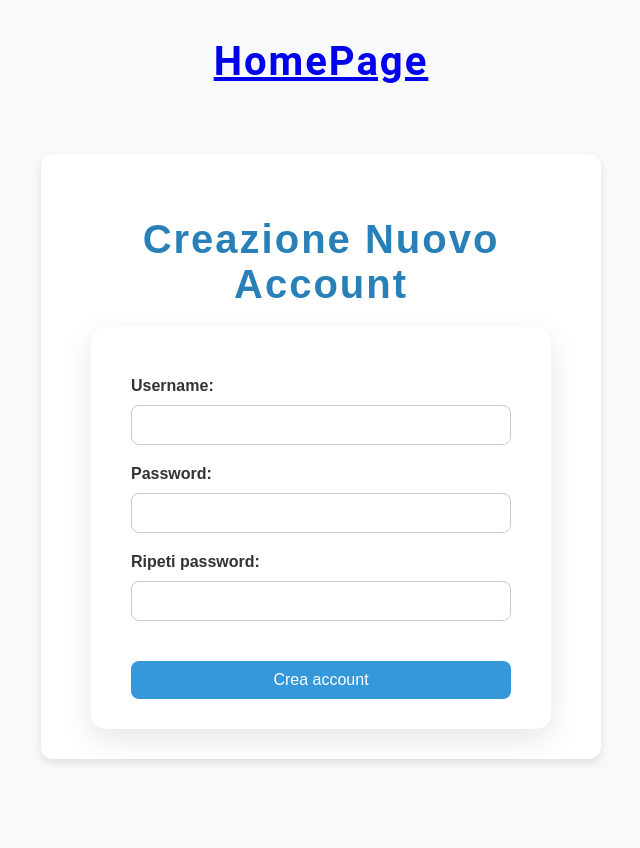
After one commit to ruben-108/Sondaggi, a Django app: page /sondaggi/nuovo_account/1/ in a window 1280 px wide. The commit adds this page. Shown: the whole page, without its empty margins (319-959 px from the left). Run offline with Django 5.2, Linux system fonts and the light colour scheme.

Commit message:
Creation of Account Added

```diff
--- /dev/null
+++ b/sondaggi/static/sondaggi/account.css
@@ -0,0 +1,176 @@
+body,
+html {
+  height: 100%;
+  font-family: "Roboto", sans-serif;
+}
+
+body {
+  background-color: #f7f9fb;
+  color: #333;
+  display: flex;
+  justify-content: center;
+  align-items: center;
+  flex-direction: column;
+  height: 100vh;
+  padding: 20px;
+  font-size: 16px;
+}
+
+h1 {
+  font-size: 2.5rem;
+  text-align: center;
+  letter-spacing: 2px;
+  margin-top: 10px;
+  margin-bottom: 0%;
+  animation: fadeIn 1.5s ease-out;
+}
+a
+h1 a {
+  color: #2c3e50;
+  font-weight: 600;
+}
+
+h1 a:hover {
+  color: #e74c3c;
+}
+
+h2 {
+  font-size: 2.5rem;
+  color: #2980b9;
+  font-weight: 600;
+  text-align: center;
+  margin-bottom: 20px;
+  letter-spacing: 2px;
+  animation: fadeIn 1.5s ease-out;
+}
+
+.messaggio_errore {
+  color: rgb(209, 40, 40);
+  font-weight: bold;
+  text-align: justify;
+  margin-top: 5px;
+  margin-bottom: 10px;
+}
+
+.modal {
+  display: flex;
+  left: 0;
+  top: 0;
+  width: 100%;
+  height: 100%;
+  background-color: #f7f9fb;
+  justify-content: center;
+  align-items: center;
+}
+
+.modal-content {
+  background-color: #fff;
+  padding: 30px;
+  border-radius: 12px;
+  width: 100%;
+  max-width: 500px; /* Limita la larghezza massima */
+  box-shadow: 0 4px 8px rgba(0, 0, 0, 0.1);
+  font-family: Arial, sans-serif;
+}
+
+form {
+  background-color: #fff;
+  padding: 30px;
+  border-radius: 15px;
+  box-shadow: 0 10px 30px rgba(0, 0, 0, 0.1);
+  width: 100%; /* Usa tutta la larghezza disponibile */
+  max-width: 400px; /* Larghezza massima */
+  animation: slideUp 1s ease-out;
+  margin: 0 auto; /* Centra il form orizzontalmente */
+}
+
+label[for="password"],
+label[for="conferma_psw"],
+label[for="username"] {
+  color: #333;
+  font-weight: bold;
+  display: block; /* Assicurati che le etichette siano su righe separate */
+  margin-top: 20px;
+  margin-bottom: 10px;
+  margin-left: 10px;
+}
+
+input[type="text"],
+input[type="password"] {
+  width: calc(100% - 20px); /* Rendi la larghezza degli input uniformi e compensa il padding */
+  padding: 10px;
+  margin: 0px 10px 0px 10px; /* Margini uguali a sinistra e a destra */
+  border: 1px solid #ccc;
+  border-radius: 8px;
+  font-size: 16px;
+  box-sizing: border-box; /* Assicura che il padding non influisca sulla larghezza */
+}
+
+button {
+  width: calc(100% - 20px); /* Rendi il bottone della stessa larghezza degli input */
+  padding: 10px;
+  background-color: #3498db;
+  color: white;
+  font-size: 16px;
+  border: none;
+  margin-top: 40px;
+  border-radius: 8px;
+  cursor: pointer;
+  box-sizing: border-box; /* Impedisce che il padding cambi la larghezza */
+  margin-left: 10px; /* Per centrare meglio il bottone */
+  margin-right: 10px; /* Per centrare meglio il bottone */
+}
+
+button:hover {
+  background-color: #2282c2;
+}
+
+/* Responsività per schermi piccoli */
+@media (max-width: 600px) {
+  .modal-content {
+    width: 90%; /* 90% della larghezza per schermi piccoli */
+  }
+
+  input[type="text"],
+  input[type="password"] {
+    font-size: 14px;
+  }
+
+  button {
+    font-size: 14px;
+  }
+}
+
+/* Animazioni */
+@keyframes fadeIn {
+  from {
+    opacity: 0;
+  }
+  to {
+    opacity: 1;
+  }
+}
+
+@keyframes slideUp {
+  from {
+    opacity: 0;
+    transform: translateY(30px);
+  }
+  to {
+    opacity: 1;
+    transform: translateY(0);
+  }
+}
+
+/* Responsività */
+@media (max-width: 768px) {
+  h1 {
+    font-size: 2.75rem;
+  }
+  h2 {
+    font-size: 2.5rem;
+  }
+  input[type="submit"] {
+    font-size: 1rem;
+  }
+}
--- /dev/null
+++ b/sondaggi/templates/sondaggi/account.html
@@ -0,0 +1,51 @@
+{% load static %}
+<!DOCTYPE html>
+<html lang="it">
+<head>
+	<meta charset="UTF-8">
+	<meta name="viewport" content="width=device-width, initial-scale=1.0">
+	<title>Nuovo Account</title>
+	<link rel="stylesheet" href="{% static 'sondaggi/account.css' %}" />
+</head>
+<body>
+	<h1><a href="/">HomePage</a></h1>
+	<div class="modal">
+		<div class="modal-content">
+			<h2>Creazione Nuovo Account</h2>
+			<form action="{% url 'sondaggi:account' question_id %}", method="post">
+				{% csrf_token %}
+				<label for="username">Username:
+					{% if messaggio_errore_username %}
+					<div class="messaggio_errore">
+						{{ messaggio_errore_username }}
+					</div>
+					{% endif %}
+					{% if username_presente %}
+					<div class="messaggio_errore">
+						{{ username_presente }}
+					</div>
+					{% endif %}
+				</label>
+				<input type="text" name="username" required />
+				<label for="password">Password:
+					{% if messaggio_errore_username %}
+					<div class="messaggio_errore">
+						{{ messaggio_errore_psw|safe }}
+					</div>
+					{% endif %}
+				</label>
+				<input type="password" name="password" required />
+				<label for="conferma_psw">Ripeti password:
+					{% if messaggio_errore_username %}
+					<div class="messaggio_errore">
+						{{ messaggio_errore_psw_conferma }}
+					</div>
+					{% endif %}
+				</label>
+				<input type="password" name="password_confirmation" required />
+				<button type="submit">Crea account</button>
+        	</form>
+      	</div>
+    </div>
+</body>
+</html>
--- a/sondaggi/urls.py
+++ b/sondaggi/urls.py
@@ -6,6 +6,7 @@ urlpatterns = [
 	path('', views.index, name='index'),
 	path('<int:question_id>/', views.dettagli, name='dettagli'),
 	path('<int:question_id>/risultati/', views.voti, name='voti'),
-	path('<int:question_id>/voti', views.risultati, name='risultati'),
-	path('<int:question_id>/autenticazione', views.login_view, name='login'),
+	path('<int:question_id>/voti/', views.risultati, name='risultati'),
+	path('autenticazione/<int:question_id>/', views.login_view, name='login'),
+	path('nuovo_account/<int:question_id>/', views.nuovo_account, name='account')
 ]
--- a/sondaggi/views.py
+++ b/sondaggi/views.py
@@ -3,6 +3,11 @@ from django.db.models import F
 from django.urls import reverse
 from django.utils import timezone
 from django.contrib.auth import authenticate, login
+from django.db import IntegrityError
+from django.core.exceptions import ValidationError
+from django.contrib.auth.forms import UserCreationForm
+from django.contrib.auth.models import User
+from django import forms
 import datetime
 from .models import Question, Choice
 
@@ -57,9 +62,10 @@ def voti(request, question_id):
 
     cookie_name = f'voted_{question_id}'
     timestamp_name = f'timestamp_{question_id}'
-    if request.COOKIES.get(cookie_name) and request.COOKIES.get(timestamp_name) > str(question.data_pubblicazione):
-        messaggio_errore = "Hai già votato in questo sondaggio!"
-        return mostra_errori(request, question, messaggio_errore)
+    if request.COOKIES.get(cookie_name):
+        if request.COOKIES.get(timestamp_name) > str(question.data_pubblicazione):
+            messaggio_errore = "Hai già votato in questo sondaggio!"
+            return mostra_errori(request, question, messaggio_errore)
 
     try:
         selected_choice = question.choice_set.get(pk=request.POST["choice"])
@@ -97,7 +103,7 @@ def login_view(request, question_id):
             login(request, user)
             lista_domande_opzioni['accesso_valido'] = "True"
             response = render(request, 'sondaggi/dettagli.html', lista_domande_opzioni)
-            response.set_cookie(COOKIE_NAME_LOGIN, 'true', max_age=datetime.timedelta(days=5))
+            response.set_cookie(COOKIE_NAME_LOGIN, 'true', max_age=datetime.timedelta(days=100))
             return response
     # Se il login fallisce
     messaggio_errore = "Credenziali errate. Riprova."
@@ -105,3 +111,57 @@ def login_view(request, question_id):
     lista_domande_opzioni['mostra_modal'] = True
     lista_domande_opzioni['accesso_valido'] = "False"
     return render(request, 'sondaggi/dettagli.html', lista_domande_opzioni)
+
+class UserCreateForm(forms.Form):
+    username = forms.CharField(max_length=100)
+    password = forms.CharField(widget=forms.PasswordInput())
+    password_confirmation = forms.CharField(widget=forms.PasswordInput())
+
+    def clean(self):
+        cleaned_data = super().clean()
+        password = cleaned_data.get("password")
+        password_confirmation = cleaned_data.get("password_confirmation")
+
+        if password != password_confirmation:
+            raise ValidationError("Le password non corrispondono.")
+        return cleaned_data
+
+
+def nuovo_account(request, question_id):
+    try:
+        if request.method == 'POST':
+            form = UserCreateForm(request.POST)
+            if form.is_valid():
+                # Creazione dell'utente
+                username = form.cleaned_data['username']
+                password = form.cleaned_data['password']
+                try:
+                    User.objects.create_user(username=username, password=password)
+                except IntegrityError:
+                    return render(request, 'sondaggi/account.html', {'question_id': question_id, 'username_presente': "L'username inserito è già in uso. Scegline un altro."})
+
+                question = get_object_or_404(Question, pk=question_id)
+                choices = question.choice_set.all()
+                lista_domande_opzioni = {
+                    'question_id': question_id,
+                    'question': question,
+                    'choices': choices,
+                    'accesso_valido': "True"
+                }
+
+                return render(request, 'sondaggi/dettagli.html', lista_domande_opzioni)
+        elif request.method == 'GET':
+            return render(request, 'sondaggi/account.html', {'question_id': question_id})
+        lista = {
+            'question_id': question_id,
+            'messaggio_errore_username': '150 caratteri o meno. Solo lettere, cifre e @/./+/-/_.',
+            'messaggio_errore_psw': '''
+    La password non può essere troppo simile alle altre informazioni personali.<br />
+    La password deve contenere almeno 8 caratteri.<br />
+    La password non può essere una password comunemente usata.<br />
+    La password non può essere interamente numerica.''',
+            'messaggio_errore_psw_conferma': 'Inserire la stessa password di prima, per la verifica.'
+        }
+        return render(request, 'sondaggi/account.html', lista)
+    except Exception as ex:
+        print(f'\n\nex:\n{ex}\n\n')
```
Also changed, not shown: sondaggi/static/sondaggi/dettagli.css (+7 -8 lines), sondaggi/templates/sondaggi/dettagli.html (+29 -15 lines).
